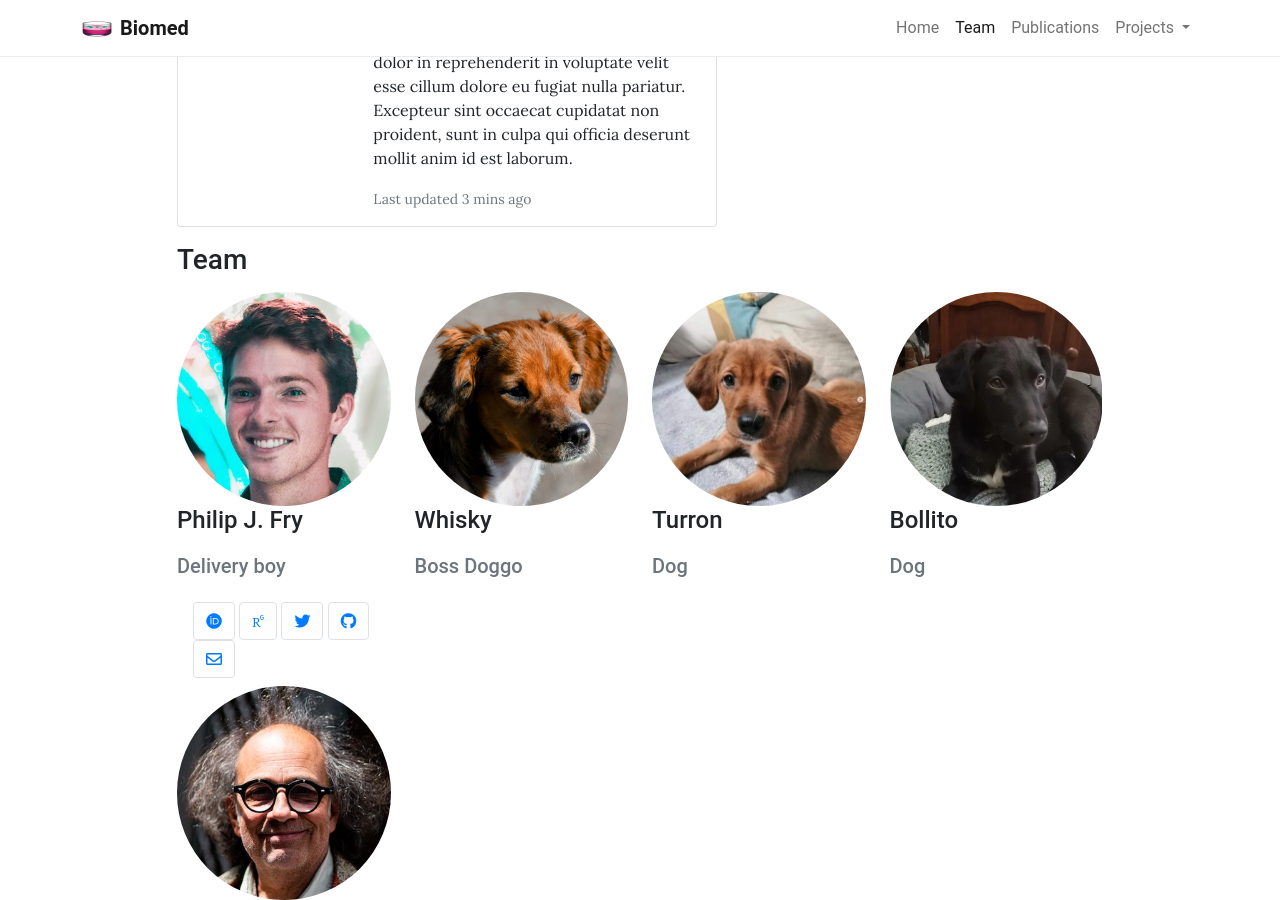
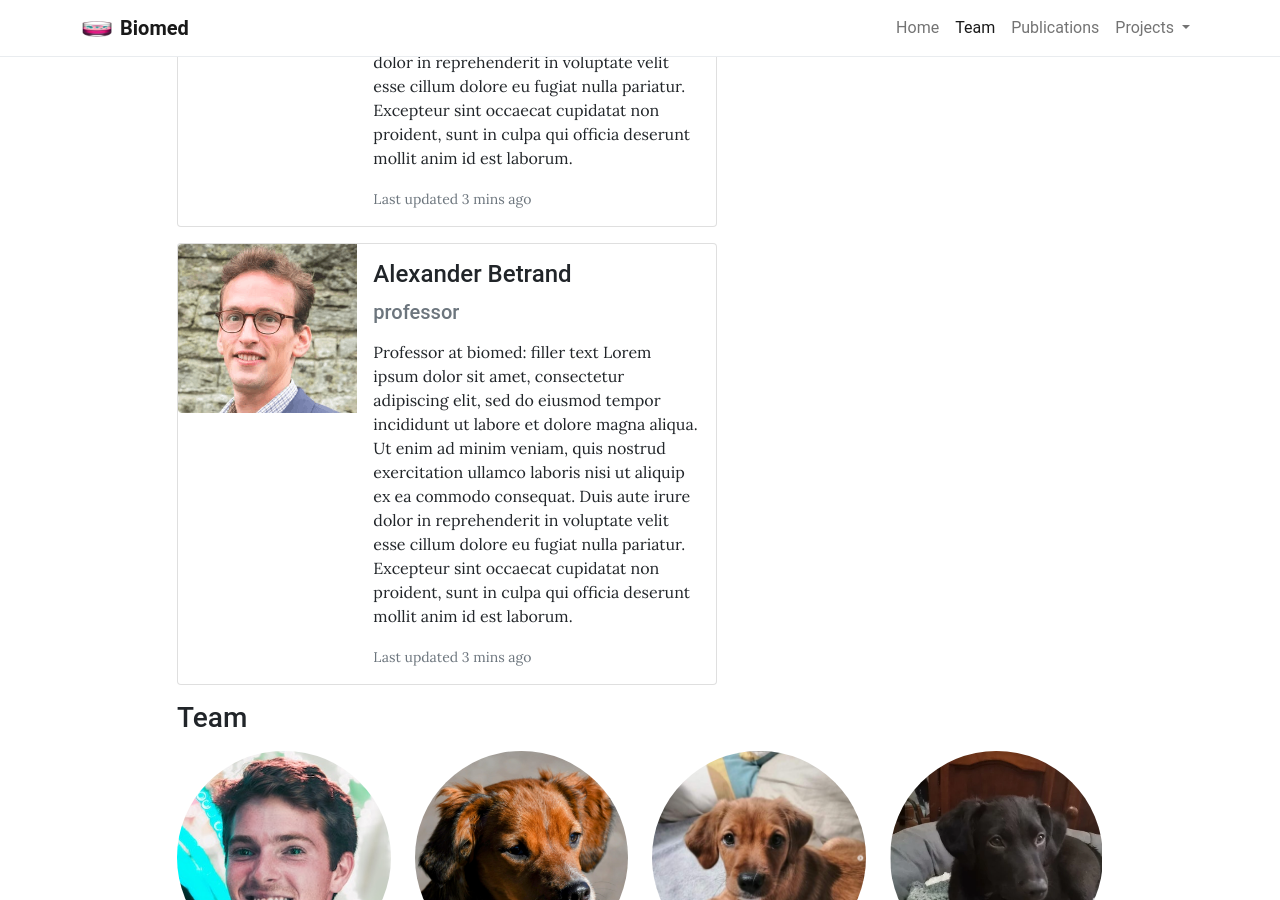
Before and after one commit to mmyns/mmyns.github.io, a Jekyll site: the page built from pages/team.md, in a window 1280 px wide and 900 px high, scrolled down 559 px. Built offline with Jekyll 4.4.1, drawn with Linux system fonts in a browser that asks for light colours; some web fonts are replaced.

```diff
--- a/_data/professors.yml
+++ b/_data/professors.yml
@@ -10,3 +10,16 @@
   github: github_name
   email: your.email@example.com
   leuvenlink: https://www.esat.kuleuven.be/stadius/person.php?id=203
+
+- name: Alexander Betrand
+  role: professor # Will appear next to name
+  image: assets/theme/images/maarten.png # Can be external link
+  description: > # Can be Markdown
+    Professor at biomed: filler text Lorem ipsum dolor sit amet, consectetur adipiscing elit, sed do eiusmod tempor incididunt ut labore et dolore magna aliqua. Ut enim ad minim veniam, quis nostrud exercitation ullamco laboris nisi ut aliquip ex ea commodo consequat. Duis aute irure dolor in reprehenderit in voluptate velit esse cillum dolore eu fugiat nulla pariatur. Excepteur sint occaecat cupidatat non proident, sunt in culpa qui officia deserunt mollit anim id est laborum.
+  interests: Wearable EEG, Barbecue
+  orcid: 0000-0000-0000-0000
+  researchgate: researchgate_name
+  twitter: twitter_name
+  github: github_name
+  email: your.email@example.com
+  leuvenlink: https://www.esat.kuleuven.be/stadius/person.php?id=203
```
